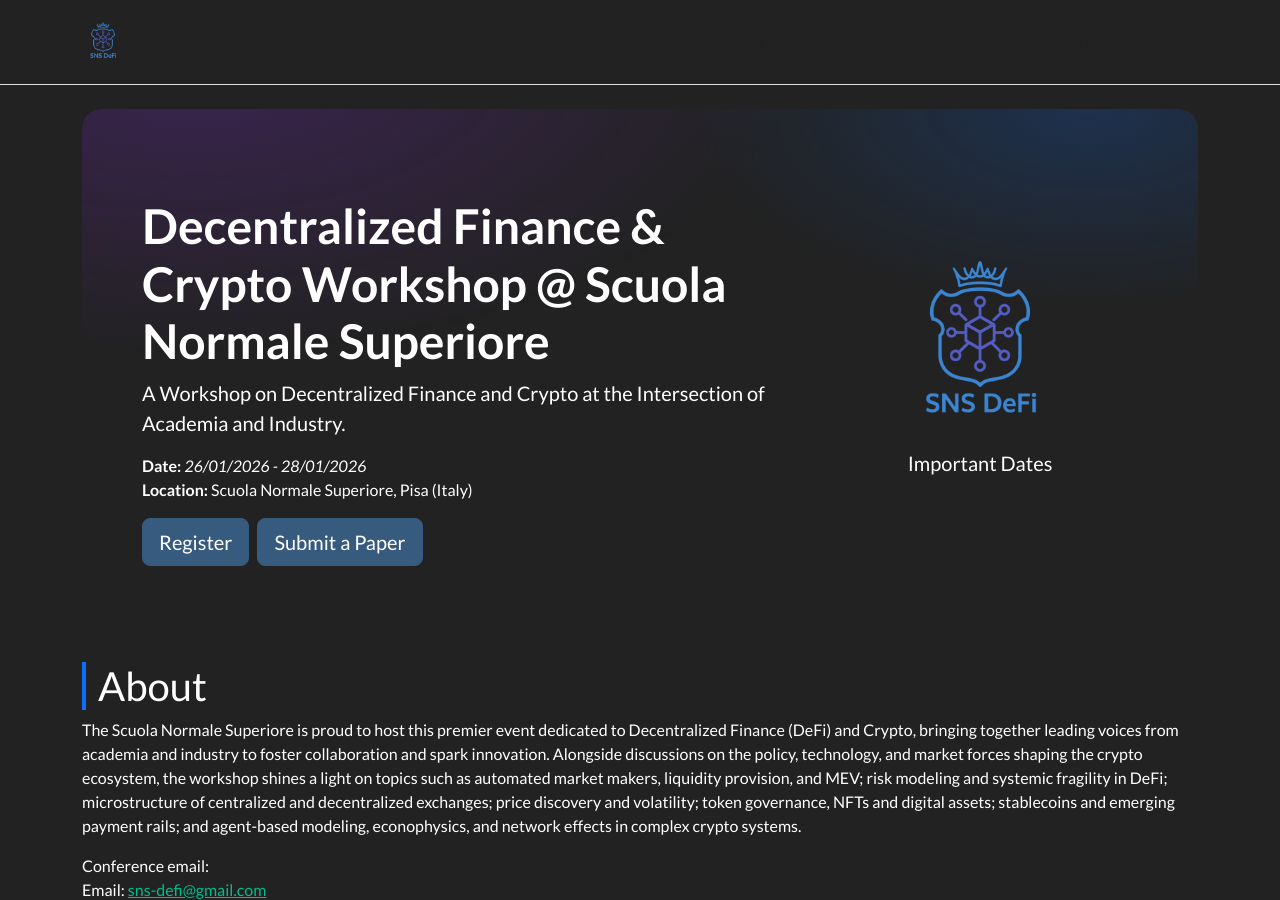
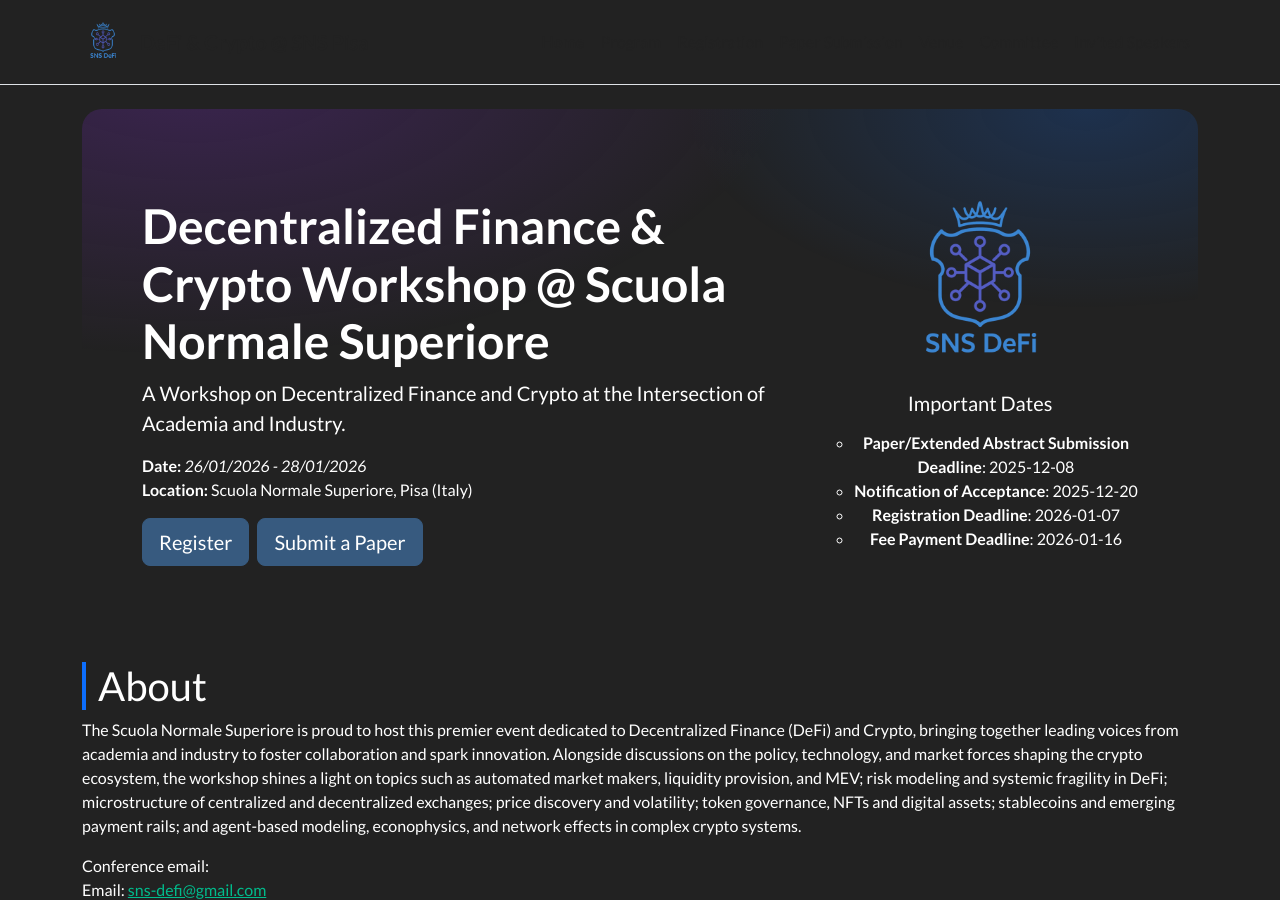
Before and after one commit to sns-defi/sns-defi.github.io, a Jekyll site: the page built from index.md, in a window 1280 px wide and 900 px high. Built offline with Jekyll 4.4.1, drawn with Linux system fonts in a browser that asks for light colours; nearby versions of some CDN libraries.

Commit message:
Update index.md

```diff
--- a/index.md
+++ b/index.md
@@ -32,11 +32,18 @@ permalink: /
             style="max-height: 180px; object-fit: contain;">
           <h2 class="h5 mb-3">Important Dates</h2>
           <ul class="list-unstyled mb-0">
-            {% for deadline in homepage_deadlines %}
-              <li>
-                <strong>{{ deadline.name }}</strong>: {{ deadline.date }}
-              </li>
-            {% endfor %}
+          {% assign homepage_deadlines = site.data.deadlines | default: empty %}
+          {% if homepage_deadlines and homepage_deadlines != empty %}
+            <ul class="deadlines-list">
+              {% for deadline in homepage_deadlines %}
+                <li>
+                  <strong>{{ deadline.name }}</strong>: {{ deadline.date }}
+                </li>
+              {% endfor %}
+            </ul>
+          {% else %}
+            <p class="text-muted">Deadlines lineup coming soon.</p>
+          {% endif %}
             <!-- <li><strong>Paper submission opens:</strong> 2025-11-01</li>
             <li><strong>Submission deadline:</strong> 2025-12-01</li>
             <li><strong>Notification to authors:</strong> 2025-12-15</li>
```
